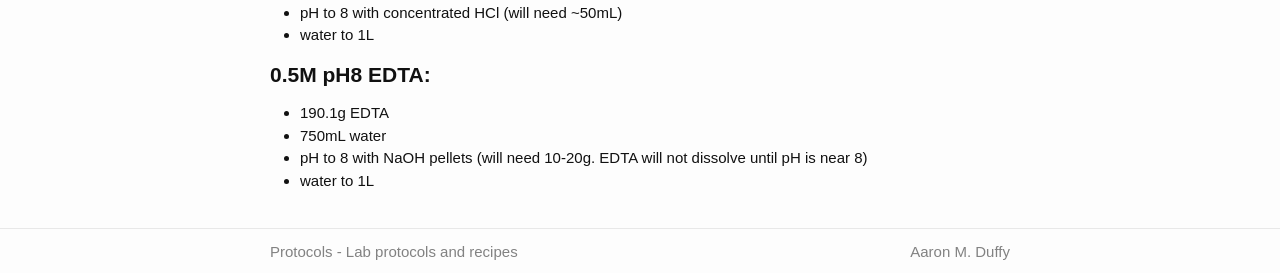
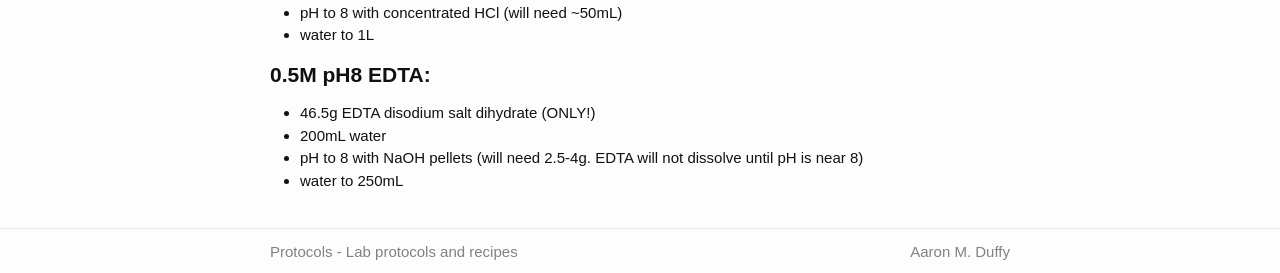
Before and after one commit to aduffy70/Protocols, a Jekyll site: the page built from CTAB_DNA_extraction-Sphagnum.md, in a window 1280 px wide. Shown: the part 1755-2028 px from the top of the page. Built offline with Jekyll 4.4.1, drawn with Linux system fonts in a browser that asks for light colours; some web fonts are replaced.

Commit message:
Specify which EDTA to use. Other EDTA than EDTA disodium salt dihydrate may require other treatments to get the pH right or may not work at all.

```diff
--- a/CTAB_DNA_extraction-Sphagnum.md
+++ b/CTAB_DNA_extraction-Sphagnum.md
@@ -61,7 +61,7 @@ Stir on warm hotplate (don't boil) until CTAB is in solution. Sterile filter (0.
 
 ## 0.5M pH8 EDTA:
 
-  * 190.1g EDTA
-  * 750mL water
-  * pH to 8 with NaOH pellets (will need 10-20g.  EDTA will not dissolve until pH is near 8)
-  * water to 1L
+  * 46.5g EDTA disodium salt dihydrate (ONLY!)
+  * 200mL water
+  * pH to 8 with NaOH pellets (will need 2.5-4g.  EDTA will not dissolve until pH is near 8)
+  * water to 250mL
```
